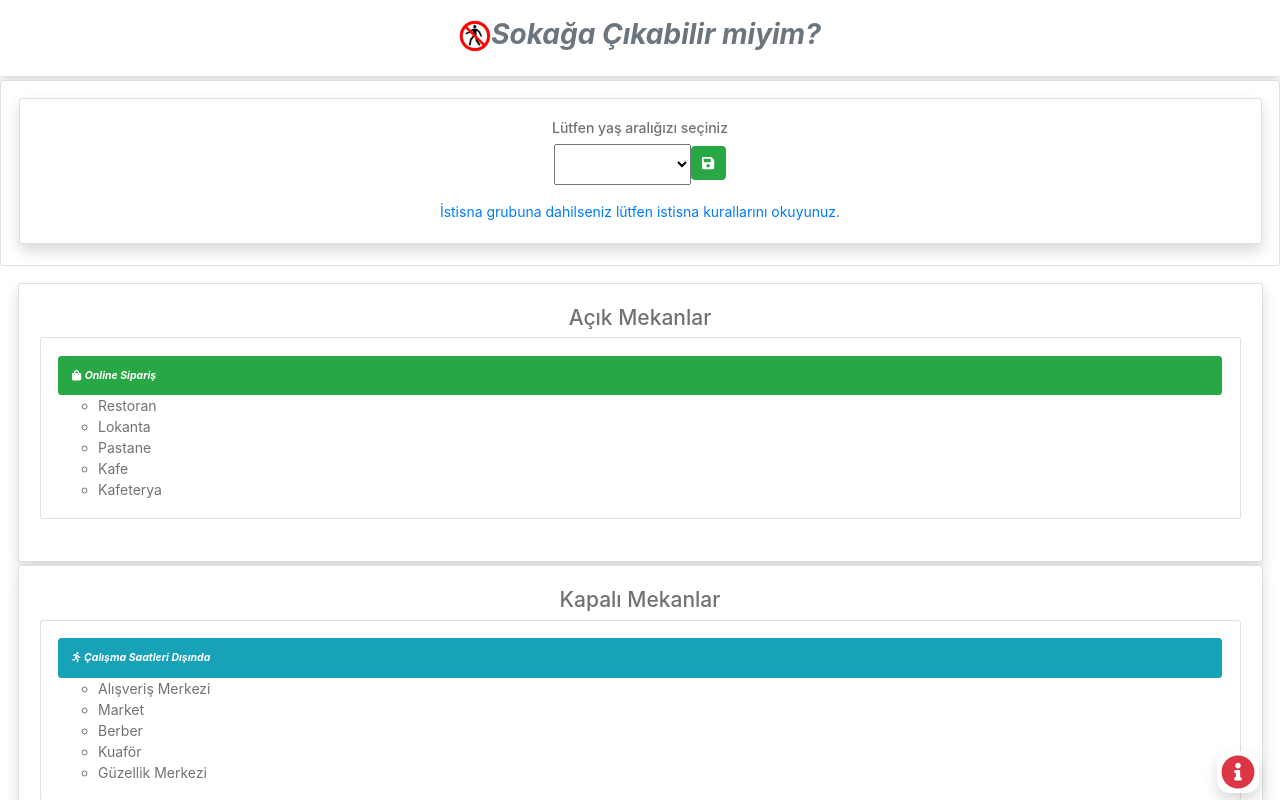
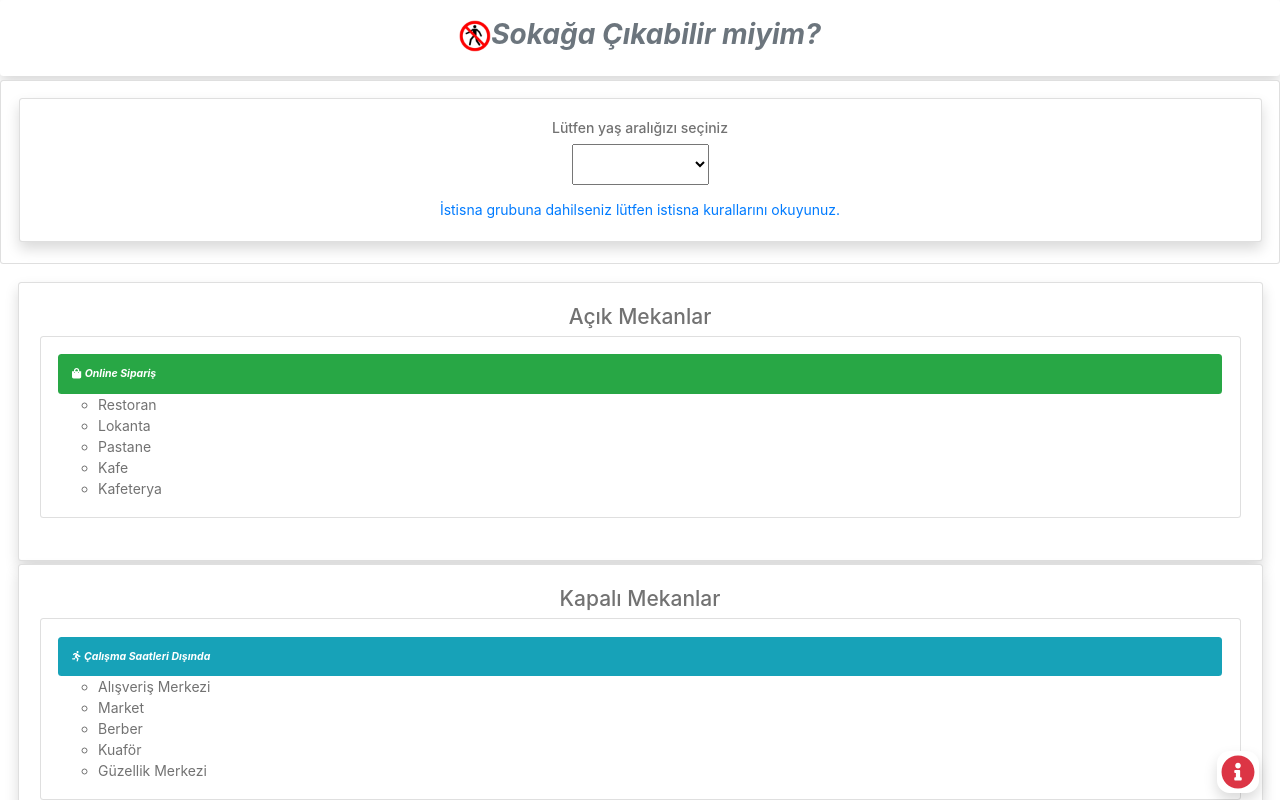
Before and after one commit to abdlkrmdlgr/corona-disari-cikma-yasagi, a Vue app: page / in a window 1280 px wide. Shown: the top 800 px of the page. Built offline with nearby package versions, Linux system fonts and the light colour scheme; the HTML template or start-up script is replaced by a standard one.

Commit message:
yaş seçtikten sonraki kaydet butonu kaldırıldı.

```diff
--- a/src/App.vue
+++ b/src/App.vue
@@ -14,16 +14,11 @@
             <div class="card mb-1 p-4 shadow p-3 bg-white rounded" v-if="!isPersonalCreatedComputed">
                 <h6>Lütfen yaş aralığızı seçiniz</h6>
                 <p>
-                <span>
-                    <select v-model="selectedAgeChoise" style="padding:10px;">
+                    <select v-model="selectedAgeChoise" style="padding:10px;" @change="savePersonalInfo">
                         <option value="1"> 20 Yaş Altı </option>
                         <option value="2"> 20 ile 65 Arası</option>
                         <option value="3"> 65 Üstü</option>
                     </select>
-                </span>
-                    <span class="btn btn-success h5" @click="savePersonalInfo">
-                    <font-awesome-icon icon="save"/>
-                </span>
                 </p>
                 <a @click="istisnaModalShow=!istisnaModalShow" href="#">İstisna grubuna dahilseniz lütfen istisna
                     kurallarını okuyunuz.</a>
```
